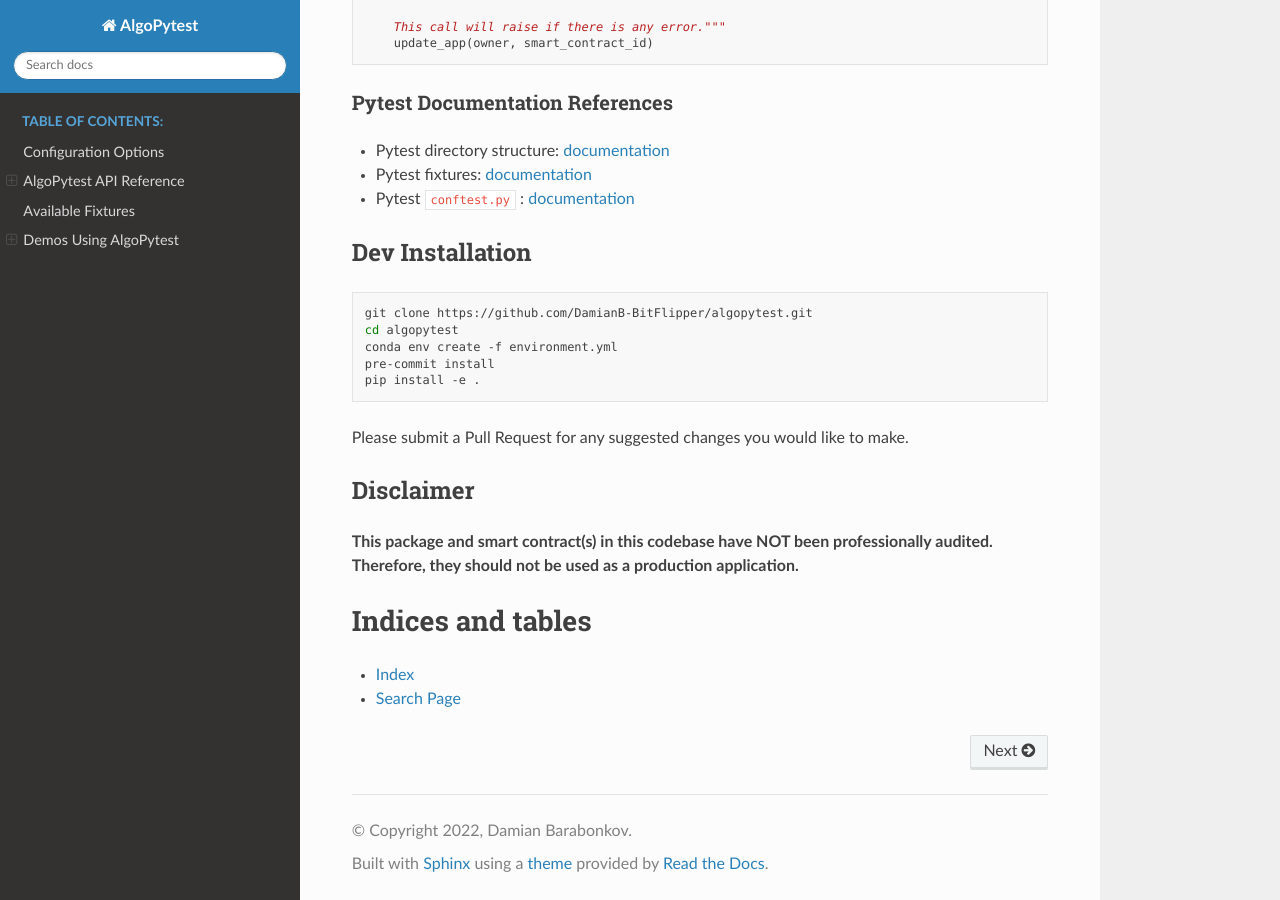
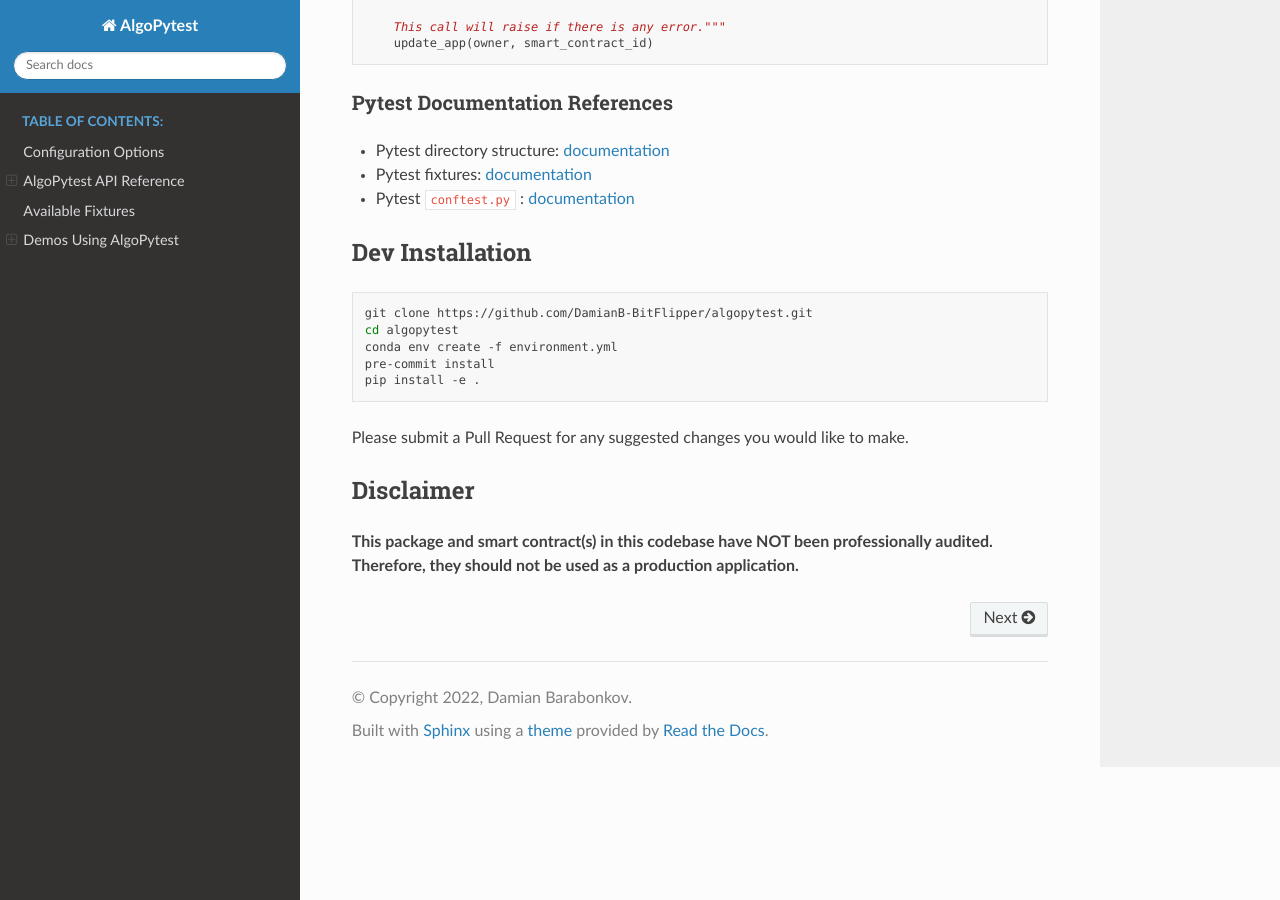
Before and after one commit to DamianB-BitFlipper/algopytest, a Sphinx documentation site: the page built from docs/source/index.rst, in a window 1280 px wide and 900 px high, scrolled down 5335 px. Built offline with Sphinx 7.4.7 and the Read the Docs theme 2.0.0, drawn with Linux system fonts in a browser that asks for light colours.

Commit message:
Removed search link from index page (#80)
* Source link in index pageis unnecessary and does not function correctly

* Added to CHANGELOG

```diff
--- a/docs/source/index.rst
+++ b/docs/source/index.rst
@@ -16,9 +16,3 @@ Welcome to AlgoPytest's documentation!
    demos
 
 .. mdinclude:: ../../README.md
-
-Indices and tables
-==================
-
-* :ref:`genindex`
-* :ref:`search`
```
Also changed, not shown: CHANGELOG.md (+1 -0 lines).
